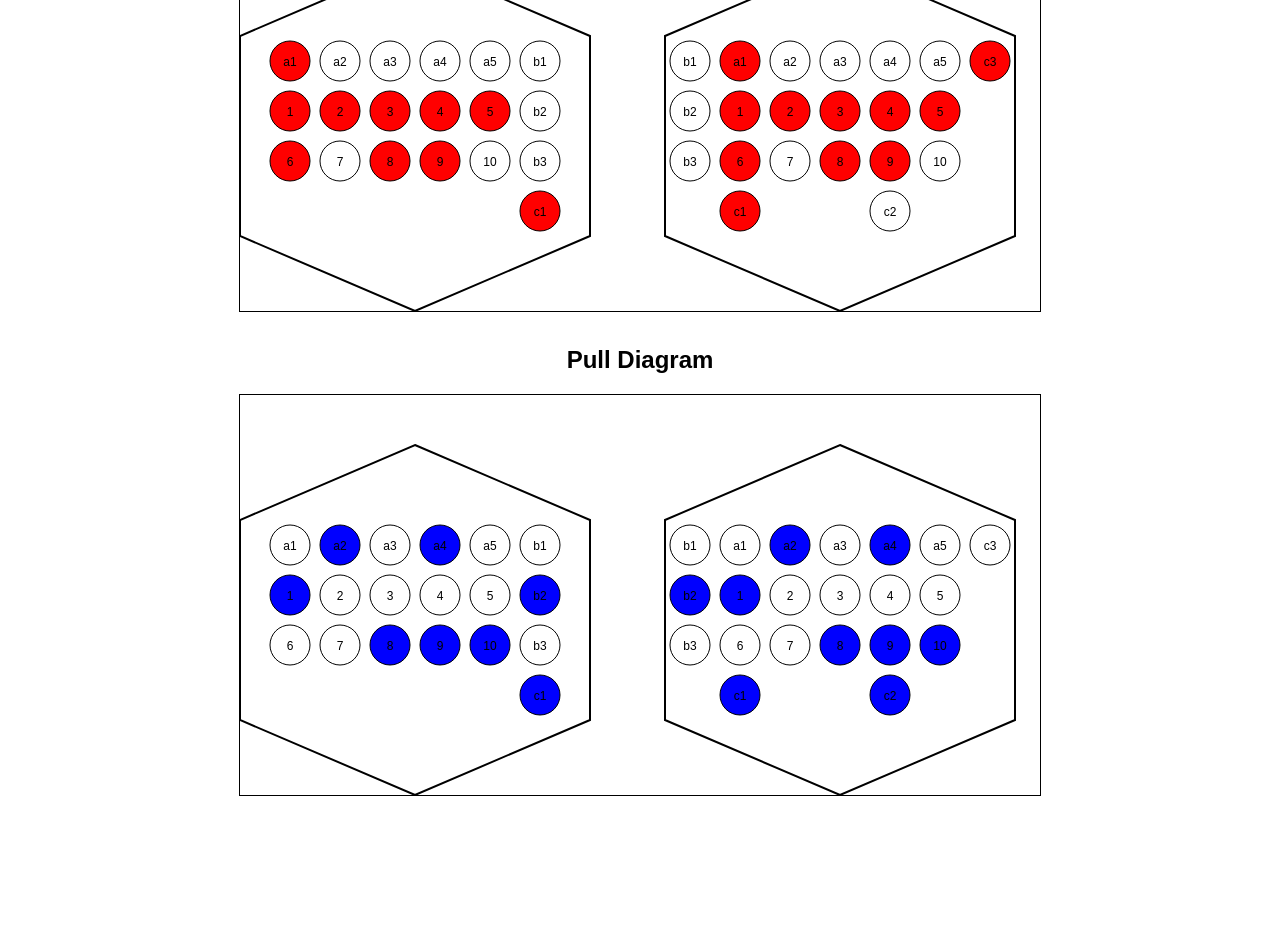
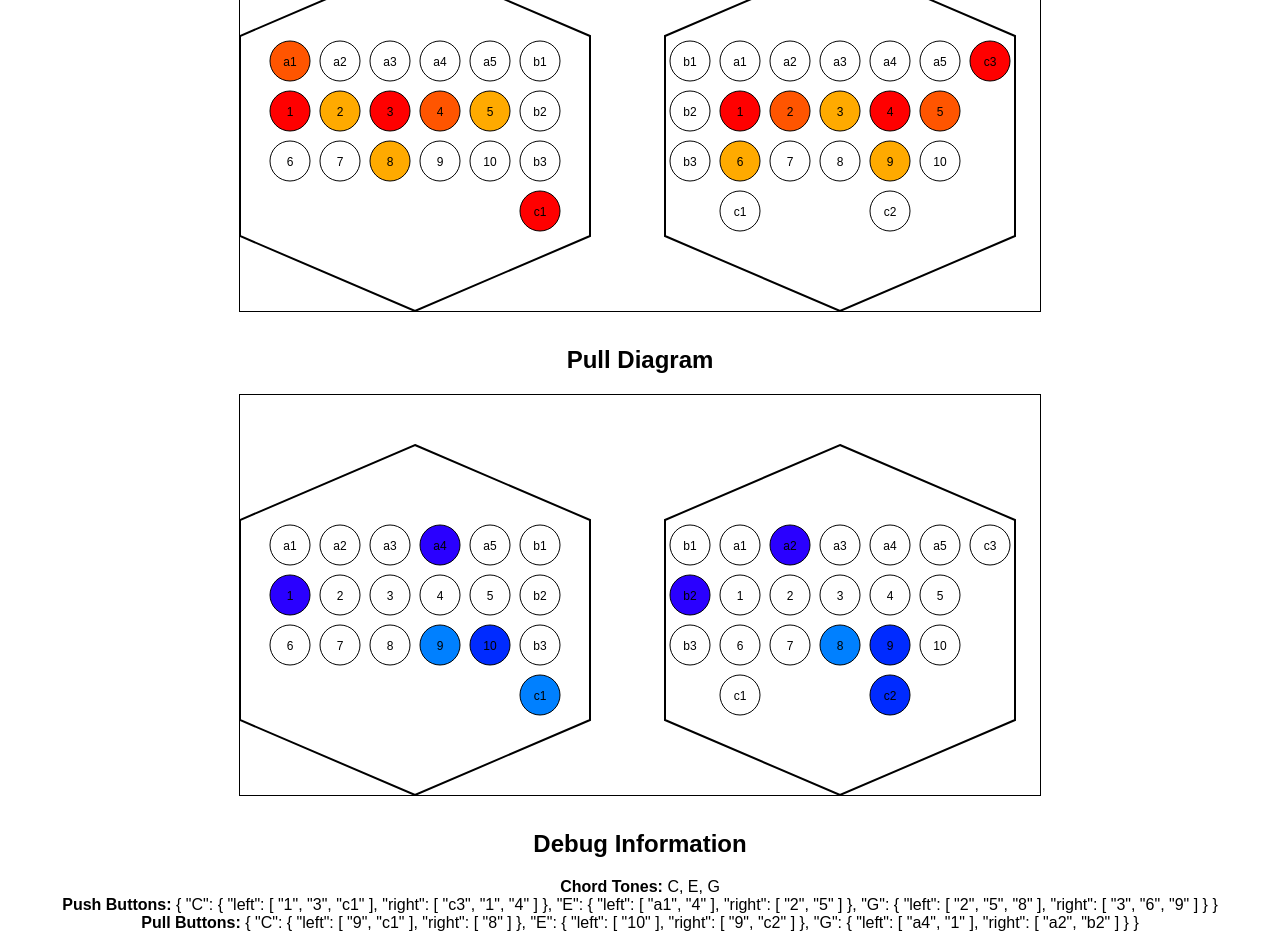
Before and after one commit to tamamachi/concertina-chords-app, a React (Create React App) app: page / in a window 1280 px wide. Shown: the part 503-1455 px from the top of the page. Before the commit the page ends 1323 px from the top, so only its background shows below. Built offline with nearby package versions, Linux system fonts and the light colour scheme; the HTML template or start-up script is replaced by a standard one.

Commit message:
キーを音ごとに色分け

```diff
--- a/src/App.js
+++ b/src/App.js
@@ -77,23 +77,26 @@ function App() {
         setToneButtons(toneToButtons);
     };
 
-    const getButtonColors = (toneButtons, color) => {
-        const buttonColors = {};
-        Object.entries(toneButtons).forEach(([tone, sides]) => {
+    const getButtonColors = (toneButtons, baseHue) => {
+        const leftButtonColors = {};
+        const rightButtonColors = {};
+        Object.entries(toneButtons).forEach(([tone, sides], index) => {
+            const hue = (baseHue + index * 20) % 360; // Increment hue by 20 degrees for each tone
+            const color = `hsl(${hue}, 100%, 50%)`; // Generate HSL color
             sides.left.forEach((button) => {
-                buttonColors[button] = color; // Color left-hand buttons
+                leftButtonColors[button] = color; // Color left-hand buttons
             });
             sides.right.forEach((button) => {
-                buttonColors[button] = color; // Color right-hand buttons
+                rightButtonColors[button] = color; // Color right-hand buttons
             });
         });
-        return buttonColors;
+        return { leftButtonColors, rightButtonColors };
     };
 
     const chordKey = selectedChord === 'M' ? selectedNote : `${selectedNote}${selectedChord}`;
     const chordTones = chords[chordKey] || []; // Get chord tones from JSON
-    const pushButtonColors = getButtonColors(toneButtonsPush, 'red'); // Colors for push buttons
-    const pullButtonColors = getButtonColors(toneButtonsPull, 'blue'); // Colors for pull buttons
+    const { leftButtonColors: pushLeftColors, rightButtonColors: pushRightColors } = getButtonColors(toneButtonsPush, 0); // Push starts at hue 0
+    const { leftButtonColors: pullLeftColors, rightButtonColors: pullRightColors } = getButtonColors(toneButtonsPull, 210); // Pull starts at hue 210
 
     return (
         <div className="App">
@@ -148,11 +151,23 @@ function App() {
             </div>
             <div style={{ marginTop: '30px', textAlign: 'center' }}>
                 <h2>Push Diagram</h2>
-                <KeyboardDiagram buttonColors={pushButtonColors} />
+                <KeyboardDiagram leftButtonColors={pushLeftColors} rightButtonColors={pushRightColors} />
             </div>
             <div style={{ marginTop: '30px', textAlign: 'center' }}>
                 <h2>Pull Diagram</h2>
-                <KeyboardDiagram buttonColors={pullButtonColors} />
+                <KeyboardDiagram leftButtonColors={pullLeftColors} rightButtonColors={pullRightColors} />
+            </div>
+            <div style={{ marginTop: '30px', textAlign: 'center' }}>
+                <h2>Debug Information</h2>
+                <div>
+                    <strong>Chord Tones:</strong> {chordTones.join(', ')}
+                </div>
+                <div>
+                    <strong>Push Buttons:</strong> {JSON.stringify(toneButtonsPush, null, 2)}
+                </div>
+                <div>
+                    <strong>Pull Buttons:</strong> {JSON.stringify(toneButtonsPull, null, 2)}
+                </div>
             </div>
         </div>
     );
--- a/src/components/KeyboardDiagram.js
+++ b/src/components/KeyboardDiagram.js
@@ -1,7 +1,7 @@
 import React from 'react';
 import keymap from '../data/keymap.json'; // Import keymap data
 
-const renderLeftHandButtons = (buttonColors) => {
+const renderLeftHandButtons = (leftButtonColors) => {
     const positions = [
         { x: 50, y: 150 }, { x: 100, y: 150 }, { x: 150, y: 150 }, { x: 200, y: 150 }, { x: 250, y: 150 }, { x: 300, y: 150 },
         { x: 50, y: 200 }, { x: 100, y: 200 }, { x: 150, y: 200 }, { x: 200, y: 200 }, { x: 250, y: 200 }, { x: 300, y: 200 },
@@ -18,7 +18,7 @@ const renderLeftHandButtons = (buttonColors) => {
             />
             {positions.map((pos, index) => {
                 const button = keymap['40-button'].left[index]?.button || `L${index + 1}`;
-                const color = buttonColors[button] || 'white';
+                const color = leftButtonColors[button] || 'white';
                 return (
                     <g key={`left-${index}`}>
                         <circle cx={pos.x} cy={pos.y} r="20" fill={color} stroke="black" />
@@ -30,7 +30,7 @@ const renderLeftHandButtons = (buttonColors) => {
     );
 };
 
-const renderRightHandButtons = (buttonColors) => {
+const renderRightHandButtons = (rightButtonColors) => {
     const positions = [
         { x: 450, y: 150 }, { x: 500, y: 150 }, { x: 550, y: 150 }, { x: 600, y: 150 }, { x: 650, y: 150 }, { x: 700, y: 150 }, { x: 750, y: 150 },
         { x: 450, y: 200 }, { x: 500, y: 200 }, { x: 550, y: 200 }, { x: 600, y: 200 }, { x: 650, y: 200 }, { x: 700, y: 200 },
@@ -48,7 +48,7 @@ const renderRightHandButtons = (buttonColors) => {
             />
             {positions.map((pos, index) => {
                 const button = keymap['40-button'].right[index]?.button || `R${index + 1}`;
-                const color = buttonColors[button] || 'white';
+                const color = rightButtonColors[button] || 'white';
                 return (
                     <g key={`right-${index}`}>
                         <circle cx={pos.x} cy={pos.y} r="20" fill={color} stroke="black" />
@@ -60,11 +60,11 @@ const renderRightHandButtons = (buttonColors) => {
     );
 };
 
-const KeyboardDiagram = ({ buttonColors = {} }) => {
+const KeyboardDiagram = ({ leftButtonColors = {}, rightButtonColors = {} }) => {
     return (
         <svg width="800" height="400" style={{ border: '1px solid black' }}>
-            {renderLeftHandButtons(buttonColors)}
-            {renderRightHandButtons(buttonColors)}
+            {renderLeftHandButtons(leftButtonColors)}
+            {renderRightHandButtons(rightButtonColors)}
         </svg>
     );
 };
```
